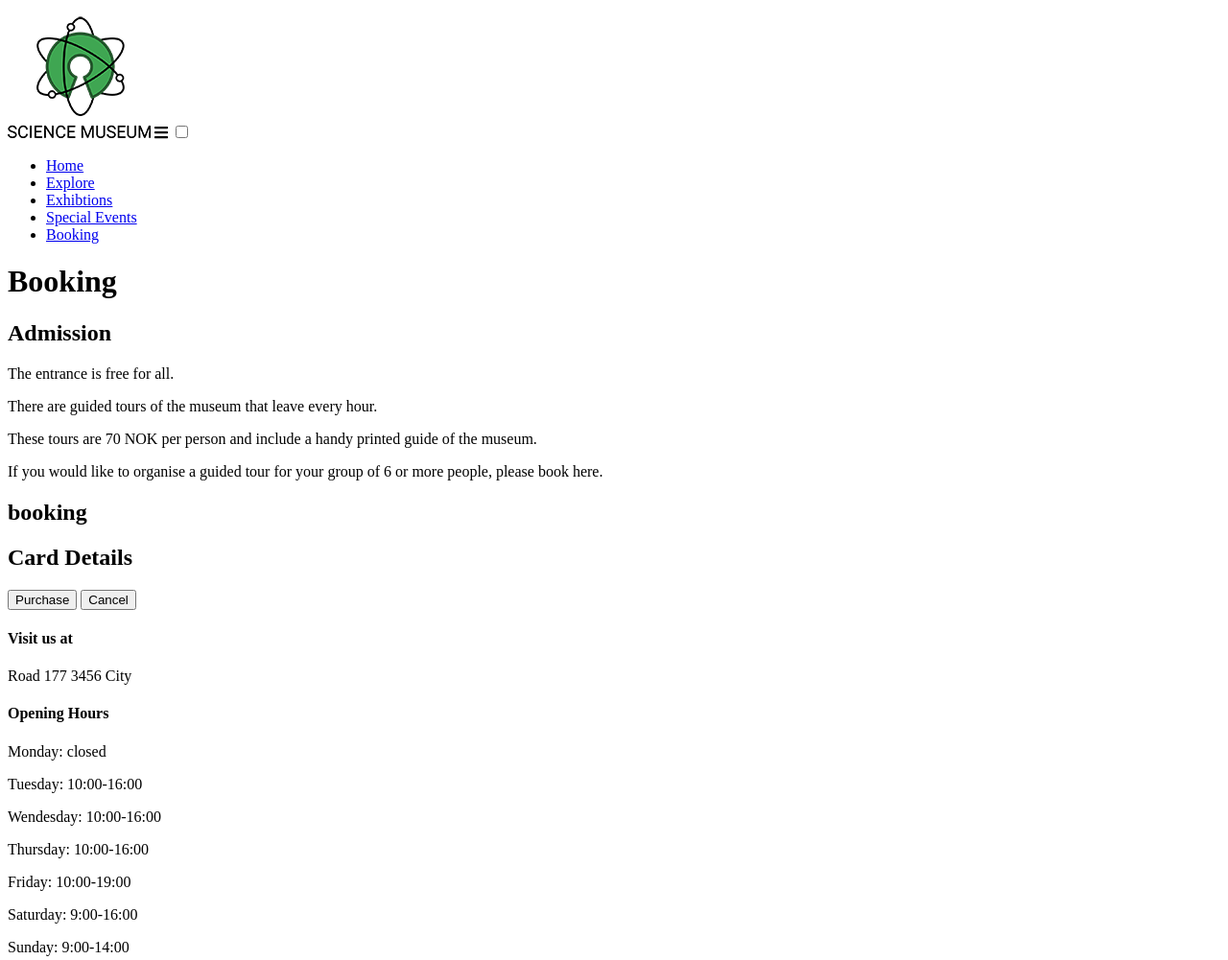
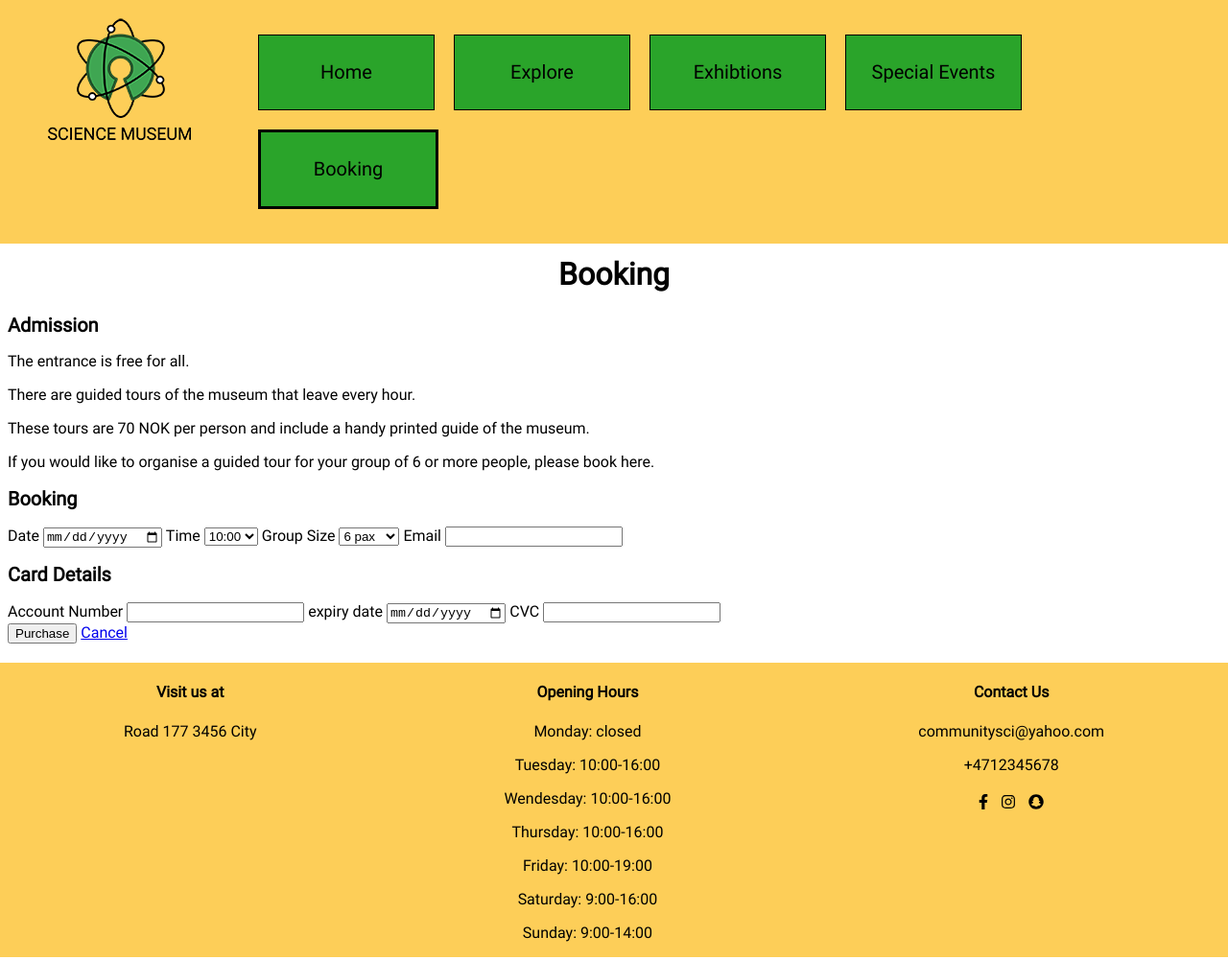
Before and after one commit to Mindless-dev/2020-11-17_semester_project_ca_kenny_andre_holmen_fp, a plain HTML site: page booking.html in a window 1280 px wide. Shown: the top 1001 px of the page at 96% size. Drawn offline with Linux system fonts and the light colour scheme.

Commit message:
added global styles

```diff
--- /dev/null
+++ b/Css/global_styles.css
@@ -0,0 +1,170 @@
+@font-face {
+  font-family: "roboto";
+  src: url("../font/Roboto-Regular.ttf");
+}
+
+:root {
+  --primary-color: #fdce58;
+  --secondary-color: #2aa42a;
+  --hover-color: #beb4b4;
+  --shadow: #4ABABE;
+
+}
+
+header,
+footer {
+  font-family: "roboto";
+  background-color: var(--primary-color);
+  margin: -0.5em;
+}
+
+nav,
+#hamburger-menu {
+  display: none;
+}
+
+.logo {
+  margin: 10px;
+  width: 96px;
+  height: 88px;
+  margin: 10px;
+}
+
+.hamburger-label {
+  float: right;
+  font-size: 3em;
+  margin: 10px 20px;
+}
+
+#hamburger-menu:checked ~ nav {
+  display: block;
+
+}
+
+nav li {
+  text-decoration: none;
+  display: block;
+}
+
+nav ul {
+  text-decoration: none;
+  padding: 10px;
+}
+
+nav a {
+  text-decoration: none;
+  padding: none;
+  color: black;
+  background-color: var(--secondary-color);
+  border: 1px solid;
+  display: flex;
+  justify-content: center;
+  min-height: 69px;
+  min-width: 322px;
+  line-height: 69px;
+  font-size: 20px;
+  margin: 10px;
+  box-shadow: var(--shadow) 0px 3px 6px ;
+}
+nav {
+  background-color: white;
+}
+
+.current{border: solid 3px;}
+
+main {
+  font-family: "roboto";
+}
+
+h1 {
+  font-size: 26px;
+  display: flex;
+  justify-content: center;
+}
+h2 {
+  font-size: 20px;
+}
+p {
+  font-size: 16px;
+}
+
+footer {
+  margin-top: 20px;
+}
+
+.location,
+.hours,
+.contact {
+  text-align: center;
+}
+.social_icons {
+  display: flex;
+  justify-content: center;
+}
+
+.social_icon {
+  margin: 5px;
+}
+
+@media (min-width: 900px) {
+  .logo {
+    margin: 10px;
+    width: 149px;
+    height: 136px;
+    margin: 10px;
+    margin-left: 50px;
+    margin-right: 50px;
+  }
+
+  nav {
+    display: inline;
+  }
+
+  nav a {
+    margin:10px;
+    text-decoration: none;
+    padding: none;
+    color: black;
+    background-color: var(--secondary-color);
+    border: 1px solid;
+    display: flex;
+    flex-direction: row;
+    justify-content: center;
+    flex-wrap: wrap;
+    min-height: 77px;
+    min-width: 182px;
+    line-height: 77px;
+    font-size: 20px;
+    margin: 10px;
+    box-shadow: none;
+
+
+  }
+
+  nav a:hover{background-color:var(--hover-color);}
+
+  .hamburger-label {
+    display: none;
+  }
+
+  ul {
+    display: flex;
+    flex-wrap: wrap;
+  }
+
+ nav{background-color: var(--primary-color);}
+
+  h1 {
+    font-size: 32px;
+    display: flex;
+    justify-content: center;
+  }
+  .admission_info {
+    display: inline-block;
+  }
+  header{display: flex;}
+
+  footer{display: flex;
+  flex-direction: row;
+justify-content: space-around;}
+}
--- /dev/null
+++ b/Css/index_styles.css
@@ -0,0 +1,52 @@
+@import url(../Css/global_styles.css);
+
+:root {
+  --primary-color: #fdce58;
+  --secondary-color: #2aa42a;
+  --hover-color: #beb4b4;
+  --shadow: #4ababe;
+}
+
+.admission_info {
+  display: none;
+}
+
+.explore,
+.exhibtions,
+.booking,
+.special_events {
+  border: solid black 1px;
+  margin: 20px -8px;
+}
+
+.image{width: 100%;}
+a > button {
+  width: 180px;
+  height: 51px;
+  font-size: 14px;
+  background-color: var(--secondary-color);
+  border: none;
+  box-shadow: var(--shadow) 0px 3px 6px;
+  margin: 10px;
+}
+
+h3 {
+  display: flex;
+  justify-content: center;
+}
+
+p {
+  margin: 0;
+  display: flex;
+  justify-content: center;
+}
+
+.button{display: flex;
+justify-content: center;
+margin: 10px;}
+
+@media (min-width: 900px) {
+  a > button {
+    font-size: 19px;
+  }
+}
--- a/booking.html
+++ b/booking.html
@@ -1,13 +1,13 @@
 <!DOCTYPE html>
 <html>
   <head>
-    <title>booking community sci </title>
+    <title>Booking community sci</title>
     <meta
       name="description"
-      content="booking at the the community science museum"
+      content="booking at the community science museum"
     />
     <meta name="viewport" content="width=device-width, initial-scale=1.0" />
-    <link rel="stylesheet" href="styles/index.css" />
+    <link rel="stylesheet" href="Css/global_styles.css" />
     <script
       defer
       src="https://use.fontawesome.com/releases/v5.15.1/js/all.js"
@@ -31,12 +31,12 @@
       <nav>
         <ul>
           <li>
-            <a class="current" href="index.html" class="active">Home</a>
+            <a href="index.html" class="active">Home</a>
           </li>
           <li><a href="explore.html">Explore</a></li>
           <li><a href="exhibit.html"> Exhibtions</a></li>
           <li><a href="event.html">Special Events</a></li>
-          <li><a href="booking.html">Booking</a></li>
+          <li><a class="current" href="booking.html">Booking</a></li>
         </ul>
       </nav>
     </header>
@@ -49,25 +49,73 @@
       <p>There are guided tours of the museum that leave every hour.</p>
       <p>These tours are 70 NOK per person and include a handy printed guide of the museum.</p>
       <p>If you would like to organise a guided tour for your group of 6 or more people, please book here.</p>
-    </section>
+      </section>
+      <form action="confirmation.html" get="Post">
+        <section class="booking time">
+          <h2>Booking</h2>
+          <label for="date">Date</label>
+          <input
+            type="date"
+            name="date"
+            id="date"
+            class="form_input1"
+          />
+          <label for="time">Time</label>
+          <select name="time" id="time" class=form_input2  required>
+            <option value="10:00">10:00</option>
+            <option value="11:00">11:00</option>
+            <option value="12:00">12:00</option>
+            <option value="13:00">13:00</option>
+            <option value="14:00">14:00</option>
+            <option value="15:00">15:00</option>
+            <option value="16:00">16:00</option>
+            <option value="17:00">17:00</option>
+            <option value="18:00">18:00</option>
+            <option value="19:00">19:00</option>
+          </select>
 
-    <section class="booking_payment"></section>
-
-     <section class="booking_time">
-        <h2>booking</h2>
-      </section>
-
-      <section class="payment">
-        <h2>Card Details</h2>
-      </section>
-  </section>
-
-  <section class="buttons">
-    <a href="confirmation.html"><button>Purchase</button></a>
-    <a href="index.html"><Button>Cancel</Button></a>
-  </section>
-
-
+          <label for="group">Group Size</label>
+          <select name="group" id="group" class=form_input2  required>
+            <option value="6">6 pax</option>
+            <option value="7">7 pax</option>
+            <option value="8">8 pax</option>
+            <option value="9">9 pax</option>
+            <option value="10">10 pax</option>
+            <option value="11">11 pax</option>
+            <option value="12">12 pax</option>
+            <option value="13">13 pax</option>
+            <option value="14">14 pax</option>
+            <option value="15">15 pax</option>
+            <option value="16">16 pax</option>
+            <option value="17">17 pax</option>
+            <option value="18">18 pax</option>
+            <option value="19">19 pax</option>
+            <option value="20">20 pax</option>
+          </select>
+          <label for="email">Email</label>
+          <input type="email" name="email" id="email" class="form_input1">
+          <section class="payment">
+            <h2>Card Details</h2>
+            <label for="account_number">Account Number</label>
+           <input
+            type="text"
+            name="account_number"
+            id="account_number"
+            class="form_input4"
+           />
+           <label for="expiry">expiry date</label>
+           <input
+             type="date"
+             name="expiry date"
+              id="expiry_date"
+              class="form_input3"
+            />
+           <label for="CVC">CVC</label>
+           <input type="text" name="CVC" id="CVC" class="form_input3" />
+          </section>
+          <input type="submit" value="Purchase">
+          <a href="index.html">Cancel</a>
+      </form>
 
     </main>
     <footer>
--- a/confirmation.html
+++ b/confirmation.html
@@ -7,7 +7,7 @@
       content="confirmation of booking at the community science museum"
     />
     <meta name="viewport" content="width=device-width, initial-scale=1.0" />
-    <link rel="stylesheet" href="styles/index.css" />
+    <link rel="stylesheet" href="Css/global_styles.css" />
     <script
       defer
       src="https://use.fontawesome.com/releases/v5.15.1/js/all.js"
@@ -31,12 +31,12 @@
       <nav>
         <ul>
           <li>
-            <a class="current" href="index.html" class="active">Home</a>
+            <a href="index.html" class="active">Home</a>
           </li>
           <li><a href="explore.html">Explore</a></li>
           <li><a href="exhibit.html"> Exhibtions</a></li>
           <li><a href="event.html">Special Events</a></li>
-          <li><a href="booking.html">Booking</a></li>
+          <li><a class="current" href="booking.html">Booking</a></li>
         </ul>
       </nav>
     </header>
```
Also changed, not shown: event.html (+3 -3 lines), exhibit.html (+3 -3 lines), explore.html (+3 -3 lines), index.html (+20 -3 lines), Css/booking_styles.css (added), Css/confrimation_styles.css (added), Css/event_styles.css (added), Css/exhibit_styles.css (added), Css/explore_styles.css (added), font/Roboto-Regular.ttf (added), images/content/index exhibition.jpg (added), images/content/index mammoth.jpg (added), images/content/index moon.jpg (added), images/content/index vr.jpg (added).
